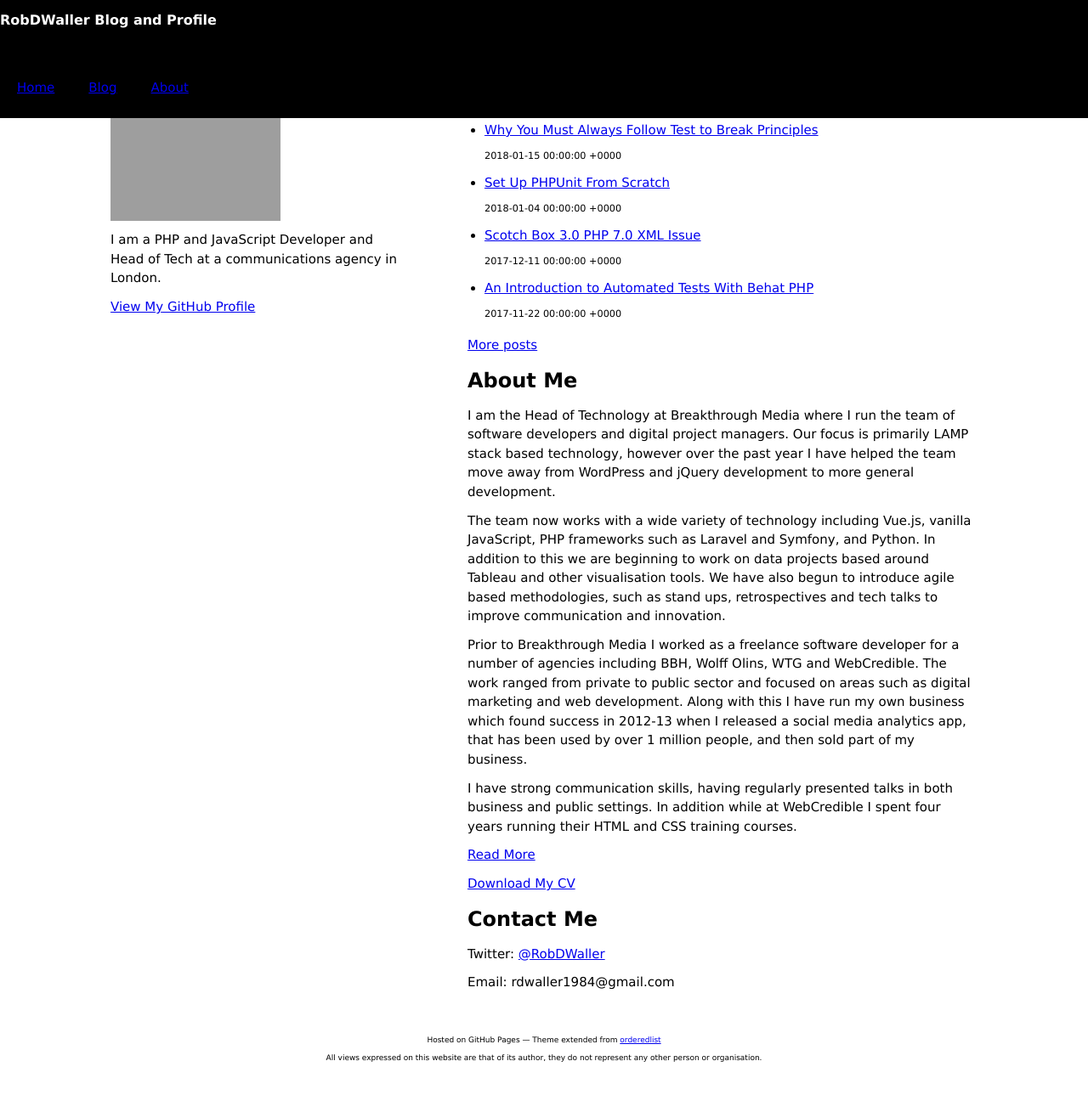
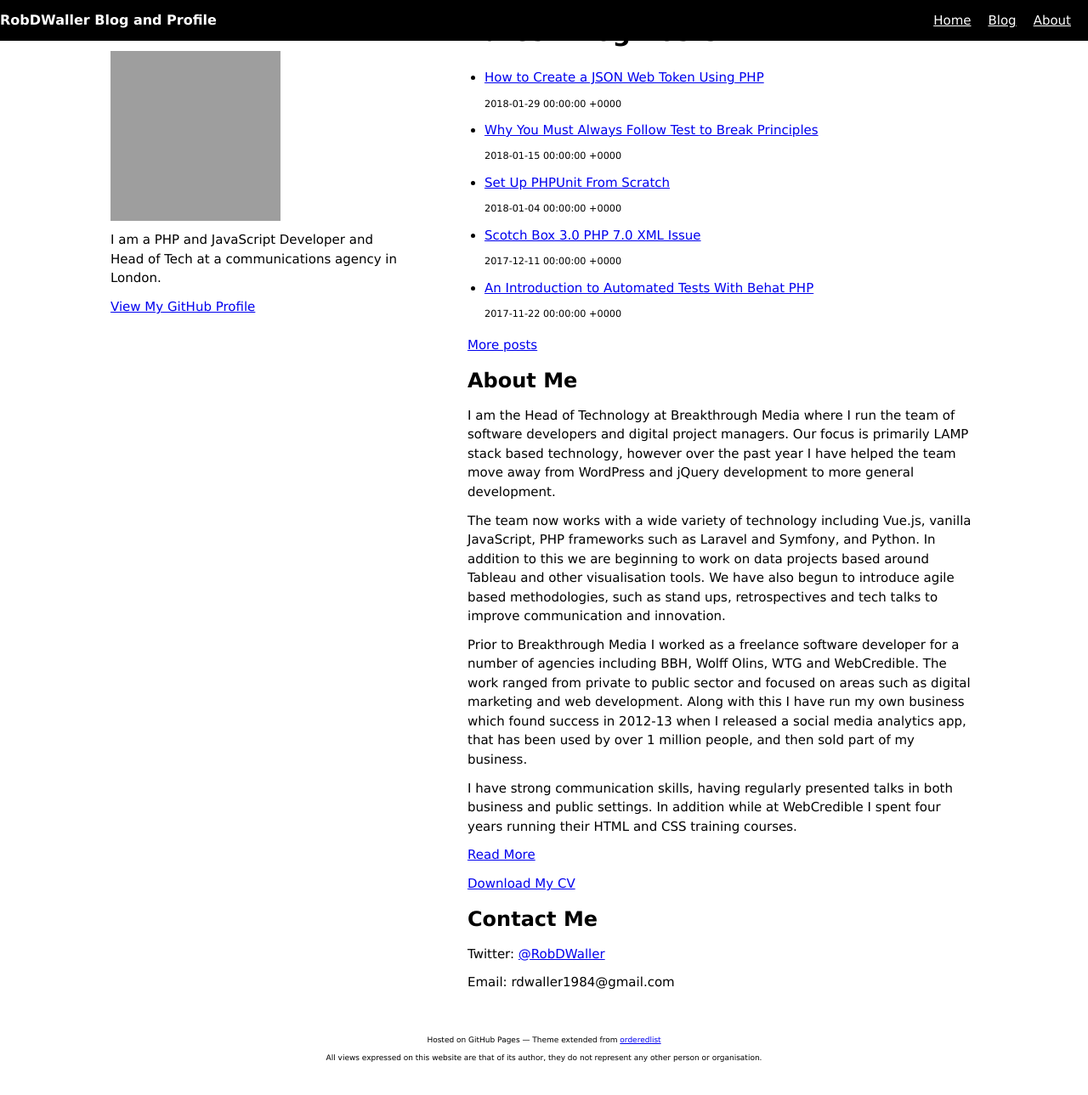
Before and after one commit to RobDWaller/robdwaller.github.io, a Jekyll site: the page built from index.html, in a window 1280 px wide and 1291 px high. Shown: the whole window at 85% size. Built offline with Jekyll 4.4.1, drawn with Linux system fonts in a browser that asks for light colours; grey boxes are pictures that could not be loaded.

Commit message:
updates to fix header alignment of title and menu buttons

```diff
--- a/_sass/layout.scss
+++ b/_sass/layout.scss
@@ -16,14 +16,23 @@ header {
         line-height: 48px;
         font-size: 16px;
         margin: 0px;
+        float: left;
     }
 
     ul {
+        display: block;
+        float: right;
+        margin: 0px 0px;
+
         li {
             display: inline;
             float: left;
-            margin-right: 20px;
+            margin: 0px 20px 0px 0px;
             line-height: 48px;
+
+            a {
+                color: white;
+            }
         }
     }
 
```
